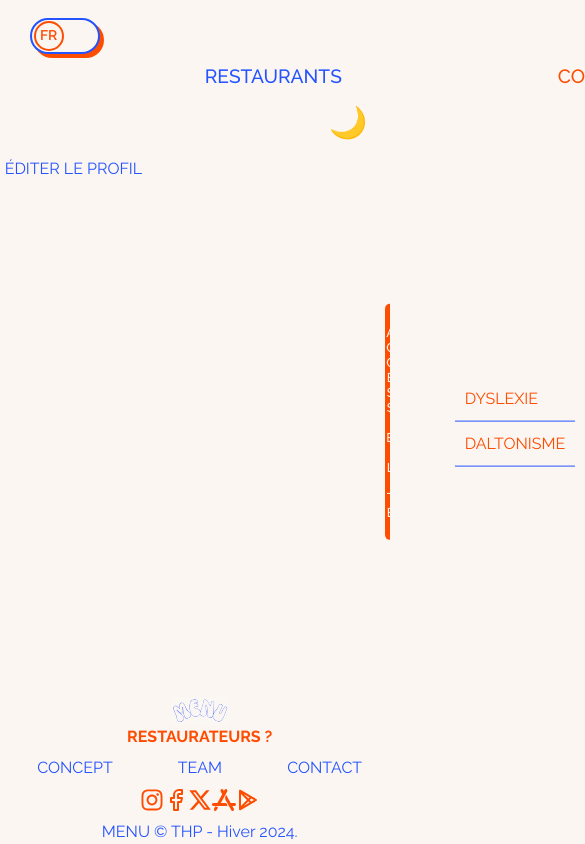
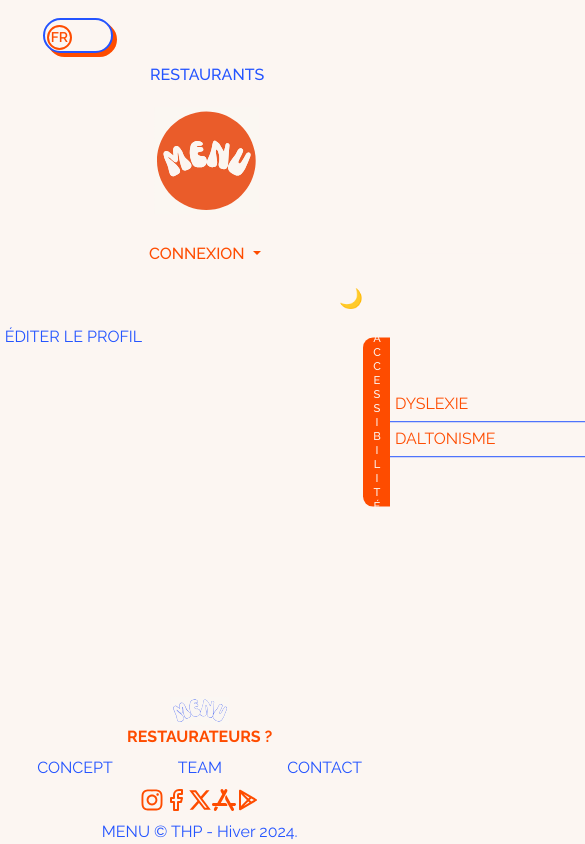
Before and after one commit to Gambizzz/MENU_V2, a React (Vite) app in the folder boiler_MENU/: page /edit in a window 390 px wide. Shown: the top 844 px of the page, 585 px wide, since content can reach past the window. Built offline with nearby package versions, Linux system fonts and the light colour scheme.

Commit message:
Responsive navbar + sidebar 520px OK

```diff
--- a/boiler_MENU/src/components/navbar.jsx
+++ b/boiler_MENU/src/components/navbar.jsx
@@ -53,7 +53,9 @@ const Nav = ({ toggleTheme }) => {
         </label>
         <div className='nav-links'>
           <Link to="/restaurants"> <p> RESTAURANTS </p> </Link>
+          <div>
           <Link to="/"> <img src={isNightMode ? logoNavNuit : logoNavJour} alt='Logo navbar' /> </Link>
+          </div>
           <Dropdown className='btn-dropdown'>
             <Dropdown.Toggle className='gold log'> {t('connexion')} </Dropdown.Toggle>
             <Dropdown.Menu className='drop-box'>
--- a/boiler_MENU/src/index.scss
+++ b/boiler_MENU/src/index.scss
@@ -219,6 +219,7 @@ li {
   width: 70px;
   height: 36px;
   transform: translateX(calc(50% - 10px));
+  margin-left: 1%;
 }
 
 .toggle {
@@ -334,7 +335,7 @@ li {
 
   img {
     width: 45%;
-    margin-left: 6%;
+    position: relative;
   }
 }
 
@@ -385,6 +386,7 @@ li {
   margin-left: auto;
   font-size: 1.6em;
   padding-right: 8px;
+  margin-right: 1%;
 }
 /* END NAVBAR */
 
@@ -460,3 +462,89 @@ li {
   margin-top: 4%;
   margin-bottom: 4%;
 }
+
+
+
+
+
+
+
+
+
+/* START MEDIA QUERY */
+@media (max-width: 515px) {
+  .navbar {
+    flex-direction: column;
+    font-size: 1em;
+  }
+
+  .nav-links {
+    flex-direction: column;
+    align-items: center;
+    justify-content: center;
+  }
+
+  .nav-links p,
+  .nav-links img,
+  .nav-links .btn-dropdown {
+    margin: 10px 0;
+  }
+
+  .nav-links p {
+    margin-left: 15%;
+  }
+
+  .nav-links .btn-dropdown {
+   margin-left: 18%;
+  }
+
+  .nav-links img {
+    width: 35%;
+    margin-left: 38%;
+  }
+
+  .switch {
+    width: 70px;
+    height: 35px;
+    margin-right: 75%;
+  }
+
+  .slider:before {
+    height: 25px;
+    width: 25px;
+    line-height: 20px;
+  }
+
+  .theme-toggler {
+    font-size: 1.2em;
+    padding-right: 5px;
+    margin-right: 2%;
+  }
+
+  .sidebar {
+    width: 100%;
+    height: 40%;
+    right: -100%;
+  }
+
+  .sidebar.active {
+    right: 0;
+  }
+
+  .toggle-btn {
+    margin-right: 0;
+    height: 20%;
+    width: auto;
+    font-size: 0.7rem;
+    padding: 5px;
+  }
+
+  ul {
+    width: 100%;
+  }
+
+  li {
+    padding: 5px;
+  }
+}
+/* END MEDIA QUERY */
```
